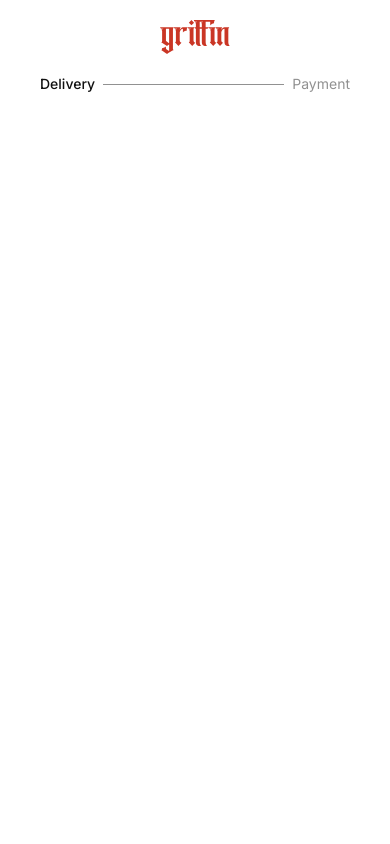
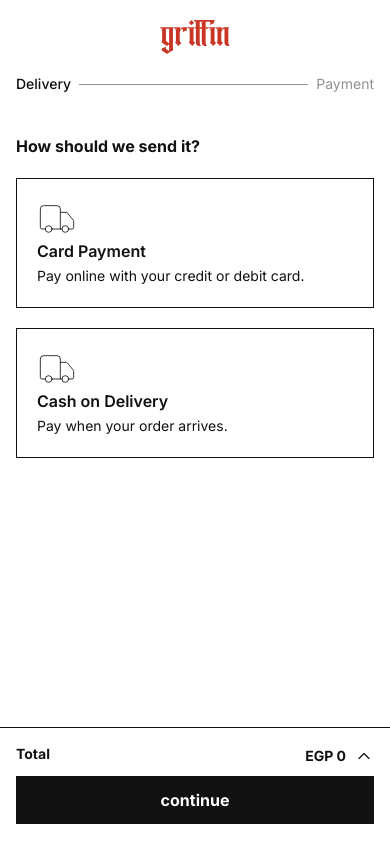
Before and after one commit to khaled-hassan7/griffin, a Next.js app: page /checkout/payment-methods in a window 390 px wide. Built offline with nearby package versions, Linux system fonts and the light colour scheme.

Commit message:
feat(checkout): implement mobile checkout summary and payment selection

```diff
--- /dev/null
+++ b/src/app/(checkout)/checkout/card-details/page.js
@@ -0,0 +1,5 @@
+function page() {
+  return <div>card-details</div>;
+}
+
+export default page;
--- a/src/app/(checkout)/checkout/payment-methods/page.js
+++ b/src/app/(checkout)/checkout/payment-methods/page.js
@@ -1,11 +1,7 @@
-import DesktopPaymentMethods from "@/components/checkout/DesktopPaymentMethods";
+import PaymentMethods from "@/components/checkout/PaymentMethods";
 
 function page() {
-  return (
-    <div>
-      <DesktopPaymentMethods />
-    </div>
-  );
+  return <PaymentMethods />;
 }
 
 export default page;
--- /dev/null
+++ b/src/app/(checkout)/checkout/review-order/page.js
@@ -0,0 +1,5 @@
+function page() {
+  return <div>review</div>;
+}
+
+export default page;
--- /dev/null
+++ b/src/app/(checkout)/checkout/review/page.js
@@ -0,0 +1,5 @@
+function page() {
+  return <div>review</div>;
+}
+
+export default page;
--- a/src/app/(checkout)/layout.js
+++ b/src/app/(checkout)/layout.js
@@ -4,9 +4,10 @@ import DesktopCheckoutSummary from "@/components/checkout/DesktopCheckoutSummary
 import CheckoutProgress from "@/components/checkout/CheckoutProgress";
 
 export default function Layout({ children }) {
+
   return (
     <main className="min-h-screen mx-auto flex ">
-      <div className="flex flex-col flex-1 max-w-4xl w-full mx-auto px-10 ">
+      <div className="flex flex-col flex-1 max-w-4xl w-full mx-auto px-4 lg:px-10 ">
         <CheckoutHeader />
         <CheckoutProgress />
         {children}
--- a/src/components/checkout/CheckoutForm.js
+++ b/src/components/checkout/CheckoutForm.js
@@ -5,7 +5,6 @@ import useCheckoutStore from "./CheckoutStore";
 import GovernorateSelect from "./GovernorateSelect";
 
 function CheckoutForm() {
-  const shippingInfo = useCheckoutStore((state) => state.shippingInfo);
   const setShippingInfo = useCheckoutStore((state) => state.setShippingInfo);
   const router = useRouter();
 
@@ -13,7 +12,7 @@ function CheckoutForm() {
     e.preventDefault();
     const formData = new FormData(e.currentTarget);
     setShippingInfo(Object.fromEntries(formData));
-    router.push("/checkout/shipping-methods");
+    router.push("/checkout/payment-methods");
   }
 
   return (
@@ -82,11 +81,7 @@ function CheckoutForm() {
             </p>
           </div>
           <div className="grid gap-5 lg:grid-cols-2">
-            <button
-              href="#"
-              className="py-3.75 text-white bg-primary"
-              type="submit"
-            >
+            <button className="py-3 text-white bg-primary" type="submit">
               continue
             </button>
           </div>
--- a/src/components/checkout/CheckoutStore.js
+++ b/src/components/checkout/CheckoutStore.js
@@ -9,6 +9,7 @@ const useCheckoutStore = create((set) => ({
     governorate: "",
     furtherInformation: "",
   },
+  paymentMethod: null,
 
   setShippingInfo: (data) =>
     set({
@@ -18,5 +19,9 @@ const useCheckoutStore = create((set) => ({
     set({
       shippingInfo: null,
     }),
+  setPayMentMethod: (method) =>
+    set({
+      paymentMethod: method,
+    }),
 }));
 export default useCheckoutStore;
--- /dev/null
+++ b/src/components/checkout/MobileCheckoutModal.js
@@ -0,0 +1,40 @@
+import useLockBodyScroll from "@/hooks/useLockBodyScroll";
+import { useCartStore } from "../cart/CartStore";
+import SummaryList from "./SummaryList";
+import { ChevronDown } from "lucide-react";
+
+function MobileCheckoutModal({ isOpen, setIsOpen }) {
+  const cart = useCartStore((state) => state.cart);
+  const totalPrice = cart.reduce((total, price) => total + price.price, 0);
+  useLockBodyScroll(isOpen);
+  return (
+    <div
+      className={`fixed  inset-0 transition-transform  duration-300 ease-out bg-white ${isOpen ? "translate-y-0" : "translate-y-full"} `}
+      onClick={(e) => e.stopPropagation()}
+    >
+      <div className="flex flex-col   h-full  border border-primary ">
+        <div
+          className=" flex justify-center items-center relative   border-b border-primary  py-4  "
+          onClick={() => setIsOpen(false)}
+        >
+          <h2 className="font-bold"> Purchase summary</h2>
+          <ChevronDown
+            className="absolute  top-1/2 -translate-y-1/2 right-4 size-5"
+            strokeWidth={1.5}
+          />
+        </div>
+        <div className="flex justify-between px-2 py-4 text-sm font-semibold">
+          <span>TOTAL</span>
+          <span>EGP {totalPrice.toLocaleString()}</span>
+        </div>
+        <ul className="flex flex-col pl-5 flex-1 overflow-y-auto border-t border-primary">
+          {cart.map((item) => (
+            <SummaryList key={item.id} item={item} />
+          ))}
+        </ul>
+      </div>
+    </div>
+  );
+}
+
+export default MobileCheckoutModal;
--- /dev/null
+++ b/src/components/checkout/MobileCheckoutSummary.js
@@ -0,0 +1,50 @@
+"use client";
+import MobileCheckoutModal from "./MobileCheckoutModal";
+import useCheckoutStore from "./CheckoutStore";
+import { ChevronUp } from "lucide-react";
+import { useCartStore } from "../cart/CartStore";
+import { useState } from "react";
+import { usePathname } from "next/navigation";
+import Button from "../ui/Button";
+
+function MobileCheckoutSummary({ onContinue }) {
+  const [isOpen, setIsOpen] = useState(false);
+
+  const cart = useCartStore((state) => state.cart);
+  const totalPrice = cart.reduce((total, price) => total + price.price, 0);
+  const pathName = usePathname();
+
+  if (pathName === "/checkout") return null;
+  return (
+    <div
+      className="fixed bottom-0 left-0 right-0 lg:hidden "
+      onClick={() => setIsOpen(true)}
+    >
+      <footer className=" font-bold px-4 pb-5 pt-4 border-t border-primary ">
+        <div>
+          <div className="flex justify-between">
+            <span className="text-sm">Total</span>
+            <div className="flex items-center ">
+              <span className="text-sm pr-2">
+                EGP {totalPrice.toLocaleString()}
+              </span>
+              <ChevronUp strokeWidth={1.5} width={20} />
+            </div>
+          </div>
+        </div>
+        <button
+          className="block text-center text-white bg-primary w-full p-3 mt-2"
+          onClick={(e) => {
+            e.stopPropagation();
+            onContinue();
+          }}
+        >
+          continue
+        </button>
+      </footer>
+      <MobileCheckoutModal isOpen={isOpen} setIsOpen={setIsOpen} />
+    </div>
+  );
+}
+
+export default MobileCheckoutSummary;
--- /dev/null
+++ b/src/components/checkout/MobilePaymentMethods.js
@@ -0,0 +1,45 @@
+"use client";
+import { Truck } from "lucide-react";
+import useCheckoutStore from "./CheckoutStore";
+
+function MobilePaymentMethods() {
+  const setPayMentMethod = useCheckoutStore((state) => state.setPayMentMethod);
+  const PayMentMethod = useCheckoutStore((state) => state.paymentMethod);
+
+  return (
+    <div className=" lg:hidden grid gap-5 w-full   max-h-150  m-auto ">
+      <h2 className="font-bold">How should we send it?</h2>
+      <section className="grid gap-5">
+        <div
+          className={`border border-border ${PayMentMethod === "card" ? "border-primary" : ""}`}
+          onClick={() => {
+            setPayMentMethod("card");
+          }}
+        >
+          <div className="py-5 pl-5 ">
+            <Truck strokeWidth={0.5} className="w-10 h-10" />
+            <h2 className="font-semibold">Card Payment</h2>
+            <span className="text-sm">
+              Pay online with your credit or debit card.
+            </span>
+          </div>
+        </div>
+
+        <div
+          className={`border border-border ${PayMentMethod === "cash" ? "border-primary" : ""}`}
+          onClick={() => {
+            setPayMentMethod("cash");
+          }}
+        >
+          <div className="py-5 pl-5">
+            <Truck strokeWidth={0.5} className=" w-10 h-10" />
+            <h2 className="font-semibold">Cash on Delivery</h2>
+            <span className="text-sm">Pay when your order arrives.</span>
+          </div>
+        </div>
+      </section>
+    </div>
+  );
+}
+
+export default MobilePaymentMethods;
--- /dev/null
+++ b/src/components/checkout/PaymentMethods.js
@@ -0,0 +1,29 @@
+"use client";
+import DesktopPaymentMethods from "@/components/checkout/DesktopPaymentMethods";
+import MobileCheckoutSummary from "@/components/checkout/MobileCheckoutSummary";
+import MobilePaymentMethods from "@/components/checkout/MobilePaymentMethods";
+import useCheckoutStore from "./CheckoutStore";
+import { useRouter } from "next/navigation";
+
+function PaymentMethods() {
+  const paymentMethod = useCheckoutStore((state) => state.paymentMethod);
+  const router = useRouter();
+
+  function handleContinue() {
+    if (!paymentMethod) return;
+    if (paymentMethod === "cash") {
+      router.push("/checkout/review-order");
+    } else {
+      router.push("/checkout/card-details");
+    }
+  }
+  return (
+    <div className="flex flex-col">
+      <DesktopPaymentMethods />
+      <MobilePaymentMethods />
+      <MobileCheckoutSummary onContinue={handleContinue} />
+    </div>
+  );
+}
+
+export default PaymentMethods;
```
